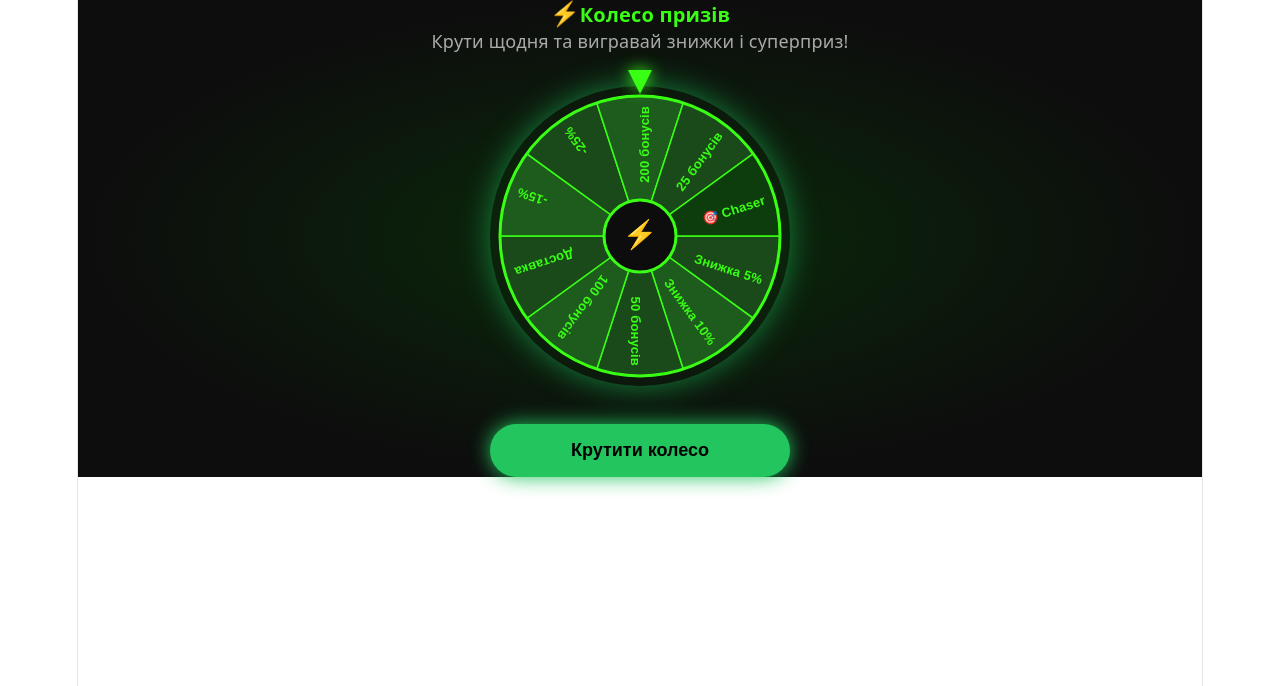
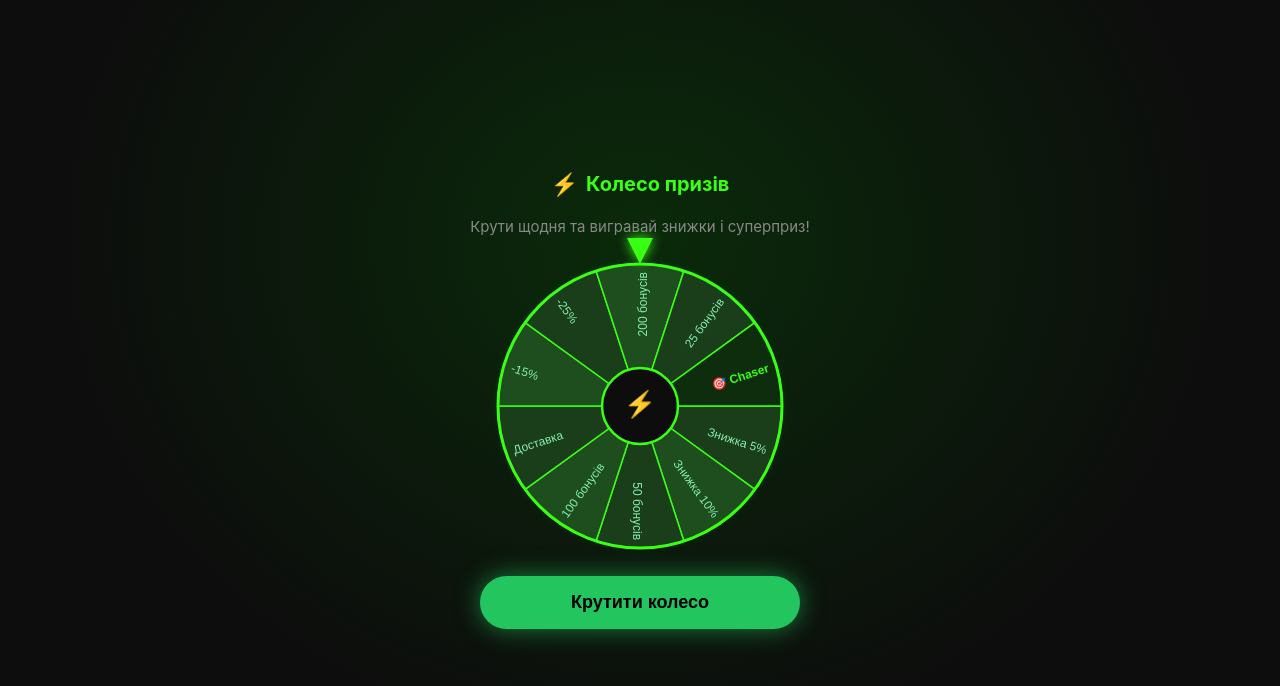
Before and after one commit to Areaua/Bot-vaip, a React (Vite) app in the folder miniapp/: page / in a window 1280 px wide. Shown: the top 686 px of the page. Built offline with nearby package versions, Linux system fonts and the light colour scheme.

Commit message:
Fix wheel design and text rotation

```diff
--- a/miniapp/src/components/WheelGame.tsx
+++ b/miniapp/src/components/WheelGame.tsx
@@ -1,46 +1,56 @@
-import { useState, useRef } from 'react'
+import { useState, useRef, useEffect } from 'react'
 import axios from 'axios'
 
 const API_URL = 'http://localhost:3000'
+const TELEGRAM_ID = '123456789'
 
 const PRIZES = [
-  { label: 'Знижка 5%',   color: '#1a4a1a' },
-  { label: 'Знижка 10%',  color: '#1e5c1e' },
-  { label: '50 бонусів',  color: '#1a4a1a' },
-  { label: '100 бонусів', color: '#1e5c1e' },
-  { label: 'Доставка',    color: '#1a4a1a' },
-  { label: '-15%',        color: '#1e5c1e' },
-  { label: '-25%',        color: '#1a4a1a' },
-  { label: '200 бонусів', color: '#1e5c1e' },
-  { label: '25 бонусів',  color: '#1a4a1a' },
-  { label: '🎯 Chaser',   color: '#0d3d0d' },
+  { label: 'Знижка 5%',   color: '#1a3d1a', borderColor: '#22c55e' },
+  { label: 'Знижка 10%',  color: '#1e4d1e', borderColor: '#22c55e' },
+  { label: '50 бонусів',  color: '#1a3d1a', borderColor: '#22c55e' },
+  { label: '100 бонусів', color: '#1e4d1e', borderColor: '#22c55e' },
+  { label: 'Доставка',    color: '#1a3d1a', borderColor: '#22c55e' },
+  { label: '-15%',        color: '#1e4d1e', borderColor: '#22c55e' },
+  { label: '-25%',        color: '#1a3d1a', borderColor: '#22c55e' },
+  { label: '200 бонусів', color: '#1e4d1e', borderColor: '#22c55e' },
+  { label: '25 бонусів',  color: '#1a3d1a', borderColor: '#22c55e' },
+  { label: '🎯 Chaser',   color: '#0d2d0d', borderColor: '#39FF14' },
 ]
 
-const TELEGRAM_ID = '123456789' // потом заменим на реальный
-
 export default function WheelGame() {
+  const canvasRef = useRef<HTMLCanvasElement>(null)
+  const rotationRef = useRef(0)
   const [spinning, setSpinning] = useState(false)
   const [prize, setPrize] = useState<any>(null)
-  const [rotation, setRotation] = useState(0)
-  const wheelRef = useRef<HTMLCanvasElement>(null)
 
-  const drawWheel = (canvas: HTMLCanvasElement, currentRotation: number) => {
+  const drawWheel = (rot: number) => {
+    const canvas = canvasRef.current
+    if (!canvas) return
     const ctx = canvas.getContext('2d')!
     const size = canvas.width
-    const center = size / 2
-    const radius = center - 10
-    const segmentAngle = (2 * Math.PI) / PRIZES.length
+    const cx = size / 2
+    const cy = size / 2
+    const radius = cx - 8
+    const seg = (2 * Math.PI) / PRIZES.length
 
     ctx.clearRect(0, 0, size, size)
 
+    // Внешнее свечение
+    const grd = ctx.createRadialGradient(cx, cy, radius - 20, cx, cy, radius + 8)
+    grd.addColorStop(0, 'rgba(34,197,94,0.15)')
+    grd.addColorStop(1, 'rgba(34,197,94,0)')
+    ctx.beginPath()
+    ctx.arc(cx, cy, radius + 8, 0, 2 * Math.PI)
+    ctx.fillStyle = grd
+    ctx.fill()
+
     PRIZES.forEach((p, i) => {
-      const startAngle = i * segmentAngle + currentRotation
-      const endAngle = startAngle + segmentAngle
+  const start = i * seg + rot
+  const end = start + seg
 
-      // Сегмент
   ctx.beginPath()
-      ctx.moveTo(center, center)
-      ctx.arc(center, center, radius, startAngle, endAngle)
+  ctx.moveTo(cx, cy)
+  ctx.arc(cx, cy, radius, start, end)
   ctx.closePath()
   ctx.fillStyle = p.color
   ctx.fill()
@@ -48,47 +58,55 @@ export default function WheelGame() {
   ctx.lineWidth = 1.5
   ctx.stroke()
 
-      // Текст
+  // Текст — завжди читається
   ctx.save()
-      ctx.translate(center, center)
-      ctx.rotate(startAngle + segmentAngle / 2)
+  ctx.translate(cx, cy)
+  const midAngle = start + seg / 2
+  ctx.rotate(midAngle)
+
+  // Визначаємо чи текст на лівій половині
+  const normalizedAngle = ((midAngle % (2 * Math.PI)) + 2 * Math.PI) % (2 * Math.PI)
+  const isLeftSide = normalizedAngle > Math.PI / 2 && normalizedAngle < (3 * Math.PI) / 2
+
+  if (isLeftSide) {
+    ctx.rotate(Math.PI)
+    ctx.textAlign = 'left'
+  } else {
     ctx.textAlign = 'right'
-      ctx.fillStyle = '#39FF14'
-      ctx.font = 'bold 13px sans-serif'
-      ctx.fillText(p.label, radius - 10, 5)
+  }
+
+  ctx.fillStyle = i === 9 ? '#39FF14' : '#86efac'
+  ctx.font = `${i === 9 ? 'bold' : 'normal'} 12px sans-serif`
+  ctx.fillText(p.label, isLeftSide ? -(radius - 8) : radius - 8, 4)
   ctx.restore()
 })
 
-    // Центральное кольцо
+    // Внешнее кольцо
     ctx.beginPath()
-    ctx.arc(center, center, 36, 0, 2 * Math.PI)
-    ctx.fillStyle = '#0D0D0D'
-    ctx.fill()
+    ctx.arc(cx, cy, radius, 0, 2 * Math.PI)
     ctx.strokeStyle = '#39FF14'
     ctx.lineWidth = 3
     ctx.stroke()
 
-    // Молния в центре
-    ctx.fillStyle = '#39FF14'
-    ctx.font = 'bold 28px sans-serif'
+    // Центральный круг
+    ctx.beginPath()
+    ctx.arc(cx, cy, 38, 0, 2 * Math.PI)
+    ctx.fillStyle = '#0D0D0D'
+    ctx.fill()
+    ctx.strokeStyle = '#39FF14'
+    ctx.lineWidth = 2.5
+    ctx.stroke()
+
+    // Молния ⚡
+    ctx.font = 'bold 26px sans-serif'
     ctx.textAlign = 'center'
     ctx.textBaseline = 'middle'
-    ctx.fillText('⚡', center, center)
-
-    // Внешнее кольцо
-    ctx.beginPath()
-    ctx.arc(center, center, radius, 0, 2 * Math.PI)
-    ctx.strokeStyle = '#39FF14'
-    ctx.lineWidth = 3
-    ctx.stroke()
+    ctx.fillText('⚡', cx, cy)
   }
 
-  const canvasRef = (canvas: HTMLCanvasElement | null) => {
-    if (canvas) {
-      (wheelRef as any).current = canvas
-      drawWheel(canvas, 0)
-    }
-  }
+  useEffect(() => {
+    drawWheel(0)
+  }, [])
 
   const handleSpin = async () => {
     if (spinning) return
@@ -99,32 +117,24 @@ export default function WheelGame() {
       const res = await axios.post(`${API_URL}/spin`, {
         telegramId: TELEGRAM_ID,
       })
+      const result = res.data
 
-      const result = res.data
-      const canvas = wheelRef.current!
+      const totalRotation = (5 + Math.random() * 3) * 2 * Math.PI
+      const start = performance.now()
+      const duration = 4500
+      const startRot = rotationRef.current
 
-      // Анімація — 5+ обертів + рандомний кут
-      const spins = 5 + Math.random() * 3
-      const targetDeg = spins * 360 + Math.random() * 360
-      const targetRad = (targetDeg * Math.PI) / 180
-
-      let start: number | null = null
-      const duration = 4000
-
-      const animate = (timestamp: number) => {
-        if (!start) start = timestamp
-        const elapsed = timestamp - start
+      const animate = (now: number) => {
+        const elapsed = now - start
         const progress = Math.min(elapsed / duration, 1)
-        // Easing
         const ease = 1 - Math.pow(1 - progress, 4)
-        const current = rotation + targetRad * ease
-
-        drawWheel(canvas, current)
+        const current = startRot + totalRotation * ease
+        rotationRef.current = current
+        drawWheel(current)
 
         if (progress < 1) {
           requestAnimationFrame(animate)
         } else {
-          setRotation(current % (2 * Math.PI))
           setSpinning(false)
           setPrize(result.prize)
         }
@@ -139,113 +149,133 @@ export default function WheelGame() {
 
   if (prize) {
     return (
-      <div className="flex flex-col items-center justify-center min-h-screen p-6"
-           style={{ background: 'radial-gradient(ellipse at center, #0a2a0a 0%, #0D0D0D 70%)' }}>
-        <div className="prize-card flex flex-col items-center gap-6">
-          {/* Иконка молнии */}
-          <div className="flex items-center gap-2">
-            <span style={{ color: '#39FF14', fontSize: 24 }}>⚡</span>
+      <div style={{
+        minHeight: '100vh',
+        background: 'radial-gradient(ellipse at 50% 30%, #0a2a0a 0%, #0D0D0D 65%)',
+        display: 'flex',
+        flexDirection: 'column',
+        alignItems: 'center',
+        justifyContent: 'center',
+        padding: '24px',
+        gap: '24px',
+      }}>
+        {/* Заголовок */}
+        <div style={{ display: 'flex', alignItems: 'center', gap: 8 }}>
+          <span style={{ fontSize: 22 }}>⚡</span>
           <span style={{ color: '#39FF14', fontWeight: 700, fontSize: 20 }}>Колесо призів</span>
         </div>
 
-          <p style={{ color: '#aaa' }}>Твій приз:</p>
+        <p style={{ color: '#888', fontSize: 15 }}>Твій приз:</p>
 
-          {/* Приз */}
-          <div className="flex items-center justify-center"
-               style={{
-                 width: 180, height: 180,
+        {/* Круг с призом */}
+        <div style={{
+          width: 200, height: 200,
           borderRadius: '50%',
-                 background: 'radial-gradient(circle, #1a5c1a, #0a2a0a)',
+          background: 'radial-gradient(circle at 40% 35%, #1e5c1e, #0a1f0a)',
           border: '3px solid #39FF14',
-                 boxShadow: '0 0 40px #22C55E',
+          boxShadow: '0 0 40px rgba(57,255,20,0.4), 0 0 80px rgba(34,197,94,0.2)',
+          display: 'flex',
+          flexDirection: 'column',
+          alignItems: 'center',
+          justifyContent: 'center',
+          animation: 'prizeAppear 0.6s cubic-bezier(0.34,1.56,0.64,1) forwards',
         }}>
-            <div className="text-center">
-              <div style={{ color: '#39FF14', fontWeight: 800, fontSize: 32 }}>
+          <div style={{ color: '#39FF14', fontWeight: 800, fontSize: 36, lineHeight: 1 }}>
             {prize.type === 'BONUS_POINTS' ? `+${prize.value}` :
              prize.type === 'DISCOUNT' ? `-${prize.value}%` :
              prize.type === 'FREE_DELIVERY' ? '🚚' :
              prize.type === 'PROMO_CODE' ? `-${prize.value}%` : '🎁'}
           </div>
-              <div style={{ color: '#86efac', fontSize: 13, marginTop: 4 }}>
+          <div style={{ color: '#86efac', fontSize: 13, marginTop: 6, textAlign: 'center', padding: '0 16px' }}>
             {prize.type === 'BONUS_POINTS' ? 'бонусів' :
              prize.type === 'DISCOUNT' ? 'знижка' :
-                 prize.type === 'FREE_DELIVERY' ? 'доставка' :
+             prize.type === 'FREE_DELIVERY' ? 'безкоштовна доставка' :
              prize.type === 'PROMO_CODE' ? 'промокод' : 'Chaser 10мл'}
           </div>
         </div>
+
+        <div style={{ textAlign: 'center' }}>
+          <p style={{ color: '#fff', fontWeight: 700, fontSize: 24 }}>Вітаємо!</p>
+          <p style={{ color: '#888', marginTop: 6, fontSize: 15 }}>{prize.label}</p>
         </div>
 
-          <div className="text-center">
-            <p style={{ color: '#fff', fontWeight: 700, fontSize: 22 }}>Вітаємо!</p>
-            <p style={{ color: '#aaa', marginTop: 4 }}>{prize.label}</p>
-          </div>
-
-          <button
-            onClick={() => setPrize(null)}
-            style={{
+        {/* Кнопки */}
+        <button onClick={() => setPrize(null)} style={{
           background: '#22C55E',
           color: '#000',
           fontWeight: 700,
-              fontSize: 16,
-              padding: '14px 40px',
+          fontSize: 17,
+          padding: '15px 0',
           borderRadius: 50,
           border: 'none',
           cursor: 'pointer',
           width: '100%',
-              maxWidth: 300,
+          maxWidth: 320,
+          boxShadow: '0 0 20px rgba(34,197,94,0.5)',
         }}>
           Застосувати знижку
         </button>
 
-          <button
-            onClick={() => setPrize(null)}
-            style={{ color: '#666', background: 'none', border: 'none', cursor: 'pointer' }}>
+        <button onClick={() => setPrize(null)} style={{
+          background: 'none',
+          border: 'none',
+          color: '#555',
+          cursor: 'pointer',
+          fontSize: 14,
+        }}>
           Повернутись назад
         </button>
-        </div>
+
+        <style>{`
+          @keyframes prizeAppear {
+            from { transform: scale(0.3); opacity: 0; }
+            to { transform: scale(1); opacity: 1; }
+          }
+        `}</style>
       </div>
     )
   }
 
   return (
-    <div className="flex flex-col items-center justify-center min-h-screen p-6"
-         style={{ background: 'radial-gradient(ellipse at center, #0a2a0a 0%, #0D0D0D 70%)' }}>
-
+    <div style={{
+      minHeight: '100vh',
+      background: 'radial-gradient(ellipse at 50% 30%, #0a2a0a 0%, #0D0D0D 65%)',
+      display: 'flex',
+      flexDirection: 'column',
+      alignItems: 'center',
+      justifyContent: 'center',
+      padding: '24px',
+      gap: '20px',
+    }}>
       {/* Заголовок */}
-      <div className="flex items-center gap-2 mb-2">
-        <span style={{ color: '#39FF14', fontSize: 24 }}>⚡</span>
+      <div style={{ display: 'flex', alignItems: 'center', gap: 8 }}>
+        <span style={{ fontSize: 22 }}>⚡</span>
         <span style={{ color: '#39FF14', fontWeight: 700, fontSize: 20 }}>Колесо призів</span>
       </div>
 
-      <p style={{ color: '#aaa', marginBottom: 32, textAlign: 'center' }}>
+      <p style={{ color: '#888', fontSize: 15, textAlign: 'center' }}>
         Крути щодня та вигравай знижки і суперприз!
       </p>
 
-      {/* Колесо */}
-      <div style={{ position: 'relative', marginBottom: 32 }}>
-        {/* Стрелка */}
+      {/* Стрелка + колесо */}
+      <div style={{ position: 'relative' }}>
         <div style={{
-          position: 'absolute', top: -16, left: '50%',
+          position: 'absolute',
+          top: -18,
+          left: '50%',
           transform: 'translateX(-50%)',
           width: 0, height: 0,
-          borderLeft: '12px solid transparent',
-          borderRight: '12px solid transparent',
-          borderTop: '24px solid #39FF14',
+          borderLeft: '13px solid transparent',
+          borderRight: '13px solid transparent',
+          borderTop: '26px solid #39FF14',
+          filter: 'drop-shadow(0 0 6px #39FF14)',
           zIndex: 10,
-          filter: 'drop-shadow(0 0 8px #39FF14)',
         }} />
-
         <canvas
           ref={canvasRef}
           width={300}
           height={300}
-          style={{
-            borderRadius: '50%',
-            boxShadow: spinning
-              ? '0 0 60px #22C55E, 0 0 120px #15803D'
-              : '0 0 30px #15803D',
-            transition: 'box-shadow 0.3s',
-          }}
+          style={{ borderRadius: '50%', display: 'block' }}
         />
       </div>
 
@@ -254,17 +284,17 @@ export default function WheelGame() {
         onClick={handleSpin}
         disabled={spinning}
         style={{
-          background: spinning ? '#15803D' : '#22C55E',
-          color: '#000',
+          background: spinning ? '#166534' : '#22C55E',
+          color: spinning ? '#86efac' : '#000',
           fontWeight: 700,
           fontSize: 18,
-          padding: '16px 48px',
+          padding: '16px 0',
           borderRadius: 50,
           border: 'none',
           cursor: spinning ? 'not-allowed' : 'pointer',
           width: '100%',
-          maxWidth: 300,
-          boxShadow: spinning ? 'none' : '0 0 20px #22C55E',
+          maxWidth: 320,
+          boxShadow: spinning ? 'none' : '0 0 24px rgba(34,197,94,0.6)',
           transition: 'all 0.3s',
         }}>
         {spinning ? 'Крутиться...' : 'Крутити колесо'}
--- a/miniapp/src/index.css
+++ b/miniapp/src/index.css
@@ -1,111 +1,17 @@
-:root {
-  --text: #6b6375;
-  --text-h: #08060d;
-  --bg: #fff;
-  --border: #e5e4e7;
-  --code-bg: #f4f3ec;
-  --accent: #aa3bff;
-  --accent-bg: rgba(170, 59, 255, 0.1);
-  --accent-border: rgba(170, 59, 255, 0.5);
-  --social-bg: rgba(244, 243, 236, 0.5);
-  --shadow:
-    rgba(0, 0, 0, 0.1) 0 10px 15px -3px, rgba(0, 0, 0, 0.05) 0 4px 6px -2px;
+@tailwind base;
+@tailwind components;
+@tailwind utilities;
 
-  --sans: system-ui, 'Segoe UI', Roboto, sans-serif;
-  --heading: system-ui, 'Segoe UI', Roboto, sans-serif;
-  --mono: ui-monospace, Consolas, monospace;
-
-  font: 18px/145% var(--sans);
-  letter-spacing: 0.18px;
-  color-scheme: light dark;
-  color: var(--text);
-  background: var(--bg);
-  font-synthesis: none;
-  text-rendering: optimizeLegibility;
-  -webkit-font-smoothing: antialiased;
-  -moz-osx-font-smoothing: grayscale;
-
-  @media (max-width: 1024px) {
-    font-size: 16px;
-  }
-}
-
-@media (prefers-color-scheme: dark) {
-  :root {
-    --text: #9ca3af;
-    --text-h: #f3f4f6;
-    --bg: #16171d;
-    --border: #2e303a;
-    --code-bg: #1f2028;
-    --accent: #c084fc;
-    --accent-bg: rgba(192, 132, 252, 0.15);
-    --accent-border: rgba(192, 132, 252, 0.5);
-    --social-bg: rgba(47, 48, 58, 0.5);
-    --shadow:
-      rgba(0, 0, 0, 0.4) 0 10px 15px -3px, rgba(0, 0, 0, 0.25) 0 4px 6px -2px;
-  }
-
-  #social .button-icon {
-    filter: invert(1) brightness(2);
-  }
-}
-
-#root {
-  width: 1126px;
-  max-width: 100%;
-  margin: 0 auto;
-  text-align: center;
-  border-inline: 1px solid var(--border);
-  min-height: 100svh;
-  display: flex;
-  flex-direction: column;
+* {
+  margin: 0;
+  padding: 0;
   box-sizing: border-box;
 }
 
-body {
-  margin: 0;
+html, body, #root {
+  height: 100%;
+  min-height: 100vh;
+  background-color: #0D0D0D;
+  color: #ffffff;
+  font-family: -apple-system, BlinkMacSystemFont, 'Segoe UI', sans-serif;
 }
-
-h1,
-h2 {
-  font-family: var(--heading);
-  font-weight: 500;
-  color: var(--text-h);
-}
-
-h1 {
-  font-size: 56px;
-  letter-spacing: -1.68px;
-  margin: 32px 0;
-  @media (max-width: 1024px) {
-    font-size: 36px;
-    margin: 20px 0;
-  }
-}
-h2 {
-  font-size: 24px;
-  line-height: 118%;
-  letter-spacing: -0.24px;
-  margin: 0 0 8px;
-  @media (max-width: 1024px) {
-    font-size: 20px;
-  }
-}
-p {
-  margin: 0;
-}
-
-code,
-.counter {
-  font-family: var(--mono);
-  display: inline-flex;
-  border-radius: 4px;
-  color: var(--text-h);
-}
-
-code {
-  font-size: 15px;
-  line-height: 135%;
-  padding: 4px 8px;
-  background: var(--code-bg);
-}
```
Lines whose indentation alone changed are shown as unchanged.
